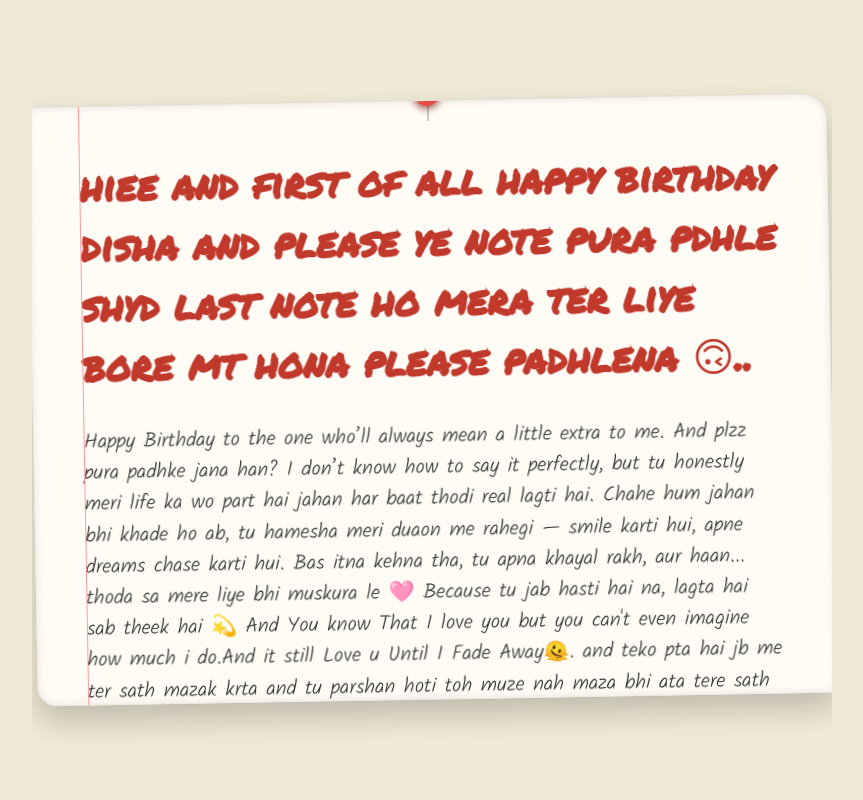
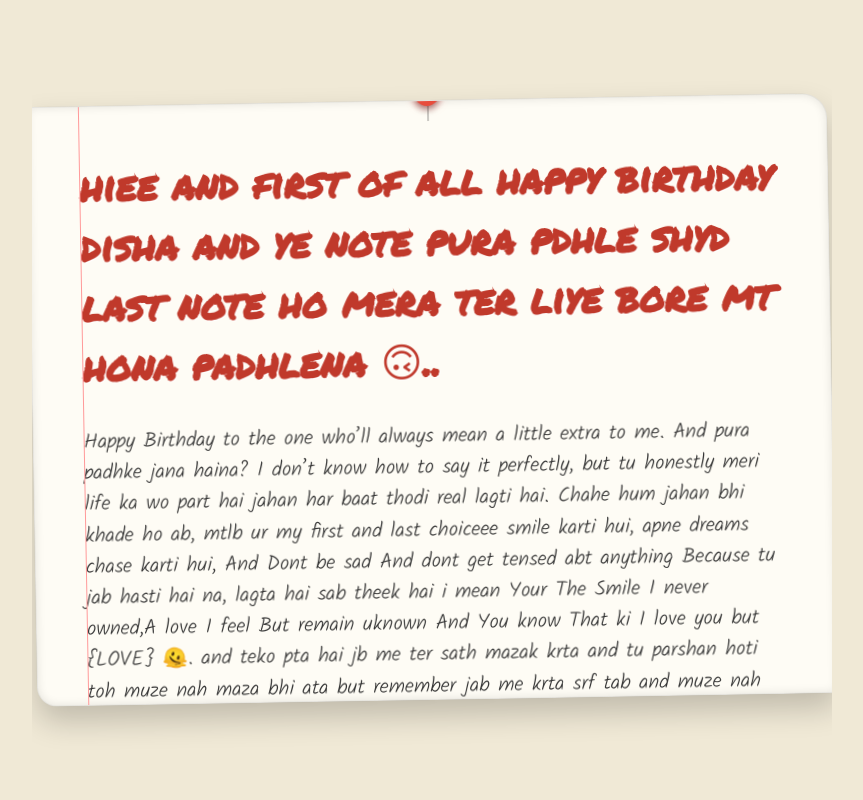
Before and after one commit to namanmahajan078-lang/HBDBYNMN, a plain HTML site: page page4.html in a window 1280 px wide. Shown: the whole page, without its empty margins (208-1071 px from the left). Drawn offline with Linux system fonts and the light colour scheme.

Commit message:
Restore original content and styles in page4.html
Restored page4.html with original content and styles.

```diff
--- a/page4.html
+++ b/page4.html
@@ -158,18 +158,19 @@
             <div class="pin"></div>
 
             <div class="note-content">
-                <h1>hiee and first of all happy birthday disha and please ye note pura pdhle shyd last note ho mera ter liye  bore mt hona please padhlena  🙃..</h1>
+                <h1>hiee and first of all happy birthday disha and ye note pura pdhle shyd last note ho mera ter liye  bore mt hona  padhlena  🙃..</h1>
+
 
                 <p>
                     Happy Birthday to the one who’ll always mean a little extra to me.
-                    And plzz pura padhke jana han?
+                    And  pura padhke jana haina?
                     I don’t know how to say it perfectly, but tu honestly meri life ka wo part hai jahan har baat thodi real lagti hai.
-                    Chahe hum jahan bhi khade ho ab, tu hamesha meri duaon me rahegi — smile karti hui, apne dreams chase karti hui.
-                    Bas itna kehna tha, tu apna khayal rakh, aur haan... thoda sa mere liye bhi muskura le 🩷
-                    Because tu jab hasti hai na, lagta hai sab theek hai 💫 And You know That I love you but you can't even imagine how much i do.And it still Love u Until I Fade Away🫠. and teko pta hai jb me ter sath mazak krta and tu parshan hoti toh muze nah maza bhi ata tere sath aisa krne me or gussa dilane me or fr vhi terse ek jaise naye naye words and woh dant sunna and hn i loveee that so han mera esa krne seh teko bura lgta toh sorry Dr.Saheba and jb tu kisi dusre reason sehh pareshan rehti soh i hate thatttt muuchh muchhh😒. and mene teko dussehra ke din photo mange the yaad hai voh is web pe or kuch pages add krne thhe edit ke liye muuze teko dekhene ke liye photos ki jrurat ni he ohk dr. janede tu ni smzegi bcuz always in my heart if you want or dont want
+                    Chahe hum jahan bhi khade ho ab, mtlb ur my first and last choiceee smile karti hui, apne dreams chase karti hui, And Dont be sad And dont get tensed abt anything
+                    Because tu jab hasti hai na, lagta hai sab theek hai i mean Your The Smile I never owned,A love I feel But remain uknown And You know That ki  I love you but {LOVE} 🫠. and teko pta hai jb me ter sath mazak krta and tu parshan hoti toh muze nah maza bhi ata but remember jab me krta srf tab and muze nah tere sath aisa krne me or gussa dilane me or fr vhi terse ulte sidhe naye naye words and woh dant sunna and hn i loveee that so han mera esa krne seh  bura lgta toh sorry Dr.Saheba and jb tu kisi dusre reason sehh pareshan rehti soh i hate thatttt muuchh muchhh😒. and mene teko dussehra ke din photo mange the yaad hai voh is web pe or kuch pages add krne thhe edit ke liye muuze teko dekhene ke liye photos ki jrurat ni he ohk dr. janede tu ni smzegi.
+
                 </p>
                 <p>
-                    Aur haan, I know ki main tuzee nahi pasand. & It's okay, koi baat nahi. Mere liye teri khushi mujhse zyada imp hai, so koi nah. But, jabse maine tuze yeh baat batayi hai, hamare beech mein shayad duriyan badhti jaa rahi hain just like tune mekoo pehle snap se unfreind kara then insta pe mera main acc block and then choor yrr jane de bhot noticable baatein hai but its ohk.And voh disha mene teko vo batein batayi thhi un dono ki toh plzz un baaton ke bare me kuc jyada mt soch and unki vajah seh mere sath toh esa behave mt kr yrr pleasee bhot low feel hota yrr jb tu ese krti mtlb me nah yrr aaj tk kisi bhi ldki ho ya kkoi bhi ho unhone ne esa kra toh literally me unhe block krdeta and kbbhi baat ni krta but tune mere ego ki esi ki tesi krke rkhi haio yrr mtlb really log fan the and ghr vaalo ko psnd ni hai itna ego but tuuuuuu! 😭😭
+                    Aur haan, I know ki main teko nahi pasand. & It's okay, koi baat nahi. Mere liye teri khushi mujhse zyada imp hai, s. But, jabse maine tuze yeh baat batayi hai, hamare beech mein shayad duriyan badhti jaa rahi hain  yrr jane de bhot noticable baatein hai but its ohk.And voh disha mene teko vo batein batayi thhi un dono krshna and frhn ki toh plzz un baaton ke bare me kuc jyada mt soch and unki vajah seh mere sath toh esa behave mt kr yr bhot low feel hota meko jb tu ese krti mtlb me nah aaj tk kisi bhi ldki ho ya kkoi bhi ho unhone ne esa kra toh literally me unhe block krdeta and kbbhi baat ni krta but tune mere ego ki esi ki tesi krke rkhi haio yrr mtlb really log fan the and ghr vaalo ko psnd ni hai itna ego but tuuuuuu! 😭😭
                 </p>
                 <p>
                   bt muze nah dusro jaisa love relation esa vaisa kuc ni chiye bs ithink ki love kisi ke appearance seh ni hota pyar hota character seh personality mindset and i alwys fall for ur those eyes deep downer than pacificc ur character ur personality and chhor jane de i cant describe that.🙃😣in my eyes ur perfect like Mahi's helicopte virat'covr drive rohit's pull youhhhhhhhhh mtlb dsha ur undesirable adorable and unexplainableeeee>🙃🫠"
@@ -201,11 +202,11 @@
                 and mene teko bhot smzaya bhi but responses hi ese milre tere but dishha yrr meko ek promise chiye
                 terse ki tu kbbhi bhi sad ni hogi bcuz yrr merese ni dekha jata and ab toh baat bhi band hone wali hai
                 so me terse puch bhi ni paunga kuc,so plzz stay happy yrr.
-                or disha meko tbse hai nah alg hi feel hora jbseh tune meko kaha (dost hai dost jaisa reh i mean me teko kabbhi hurt ni krna chahta but yrr tune muze esa bola but yrr meko tbse literrally alg hi feel hora yrr ) or I know tu nahi smz payegi butmuze Kehna  bahut hai but words are not enough for that means Agr likhna chahu toh Books v kam padegi I think. ,And han pleasee sooryyy agar koi galti ki ho na aur kuch galat laga ho toh plzz.and disha yrr literalyy teri ksm but me bilkul bhi ni chahta ki yrr tu muzse dur ho but literally  but  tere meko responses ese milre fir bhi but yrr disha i dont want that ki tu muzse dur ho  teko pata hai me teko message krke abhi pareshan ni krne wala but teko pata hai muze nah aaj tak rone means i dont even know how to even act dpressed or sad but me and isse pehle kbhi sad  ni hua tha but  jb ye likhra tha na ki me teko message ni krra literally i cried down.but yrr i dont want to hurt you so me sehh lungaa tere liye its ohk but yeh  bolne ki baat hai  bcause abhi mere pas koi bhi ni hai idk abbbbhi ky hoga toh aage but jo bhi hoga mere POV se Toh toh bilkul v accha ni hai.
+                or tune meko tbse hai nah alg hi feel hora  jbseh tune meko bola dost h but  or I know tu nahi smz payegi butmuze Kehna  bahut hai but words are not enough for that means Agr likhna chahu toh Books v kam padegi I think. ,And han pleasee sooryyy agar koi galti ki ho na aur kuch galat laga ho toh plzz.and disha yrr literalyy teri ksm but me bilkul bhi ni chahta ki yrr tu muzse dur ho but literally  but  tere meko responses ese milre fir bhi but yrr disha i dont want that ki tu muzse dur ho  teko pata hai me teko message krke abhi pareshan ni krne wala but teko pata hai muze nah aaj tak rone means i dont even know how to even act dpressed or sad but me and isse pehle kbhi sad  ni hua tha but  jb ye likhra tha na ki me teko message ni krra literally i cried down.but yrr i dont want to hurt you so me sehh lungaa tere liye its ohk but yeh  bolne ki baat hai  bcause abhi mere pas koi bhi ni hai idk abbbbhi ky hoga toh aage but jo bhi hoga mere POV se Toh toh bilkul v accha ni hai.
                 </p>
 
                 <div class="signature-final">
-                    <span>or me nahi chahta ki tu meri vajah seh discomfoart feel kare so agr kuc bura lga ho plzzz sorry hn?👍🏼 and at the end baat ye hai ki bhale hi tere liye me teri life book ka chapter hu ya sirf ek single page hi hu but reality ye hai ki yrr youre my whole book🙃 Always Here For You❤ and i pray to  god every day and  every prayer ki tu smze and bs yrr i dont need anything else instead of youhh mtlb mene bhgawan se kuc v magna chhor diya hai and youre the reason ki mene frse bhgwan pe bharosa krna start kra hai ki shyd ky pata dede and really nah mtlb yrr agr meko mere destiny agr rewrite krna ka chance mile na toh really i will write down your name and break down the lid  so plz dishaa ho ske toh stayy yrr.toh me nah ab tuze msg ni krne wala tu pareshan hoti nah yrr ab happy and han choose ese kisiko krna jo teko khush rkhe ohkie bcuz ik tu hasegi muzpe ya ky sochegi but mene bhot observe kara hai mtlb kisi ese ko krna jo teko kare naki tu usko bcuz or yahan me nhi hu toh koi baat ni but i want that ki tuzee hamesha princess treatment mile hamesha q ki ladkiya wrong ones ko hi choose krti and puri life regret krti and jyada stress mt liya kr baton ka tu bimar pad jaati hain na dr. so byye and han agr kbhi kuc problem ho toh i am always there for youhh chahe baat ho na ho and byye so one more last time byyee meri rasmalaiii.take care...:) </span>
+                    <span>And  I dont Want  ki tu meri vajah seh discomfoart feel kare so agr kuc bura lga ho plzzz sorry hn?👍🏼 and at the end baat ye hai ki bhale hi tere liye me teri life book ka chapter hu ya sirf ek single page hi hu but reality ye hai ki yrr youre my whole book🙃 Always Here For You❤ and i pray to  god every day and  every prayer ki tu smze and bs yrr i dont need anything else instead of youhh mtlb mene bhgawan se kuc v magna chhor diya hai and youre the reason ki mene frse bhgwan pe bharosa krna start kra hai ki shyd ky pata dede and really nah mtlb yrr agr meko mere destiny agr rewrite krna ka chance mile na toh really i will write down your name and break down the lid  so plz dishaa ho ske toh stayy yrr.toh me nah ab tuze msg ni krne wala tu pareshan hoti nah yrr ab happy and han choose ese kisiko krna jo teko khush rkhe ohkie bcuz ik tu hasegi muzpe ya ky sochegi but mene bhot observe kara hai mtlb kisi ese ko krna jo teko kare naki tu usko bcuz or yahan me nhi hu toh koi baat ni but i want that ki tuzee hamesha princess treatment mile hamesha q ki ladkiya wrong ones ko hi choose krti and puri life regret krti and jyada stress mt liya kr baton ka tu bimar pad jaati hain na dr. so byye and han agr kbhi kuc problem ho toh i am always there for youhh chahe baat ho na ho and byye so one more last time byyee meri rasmalaiii.take care...:) </span>
                 </div>
             </div>
         </div>
```
